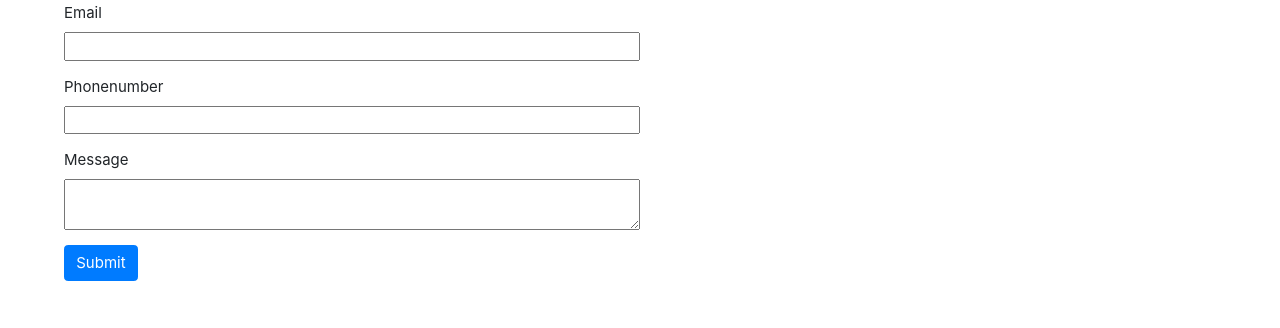
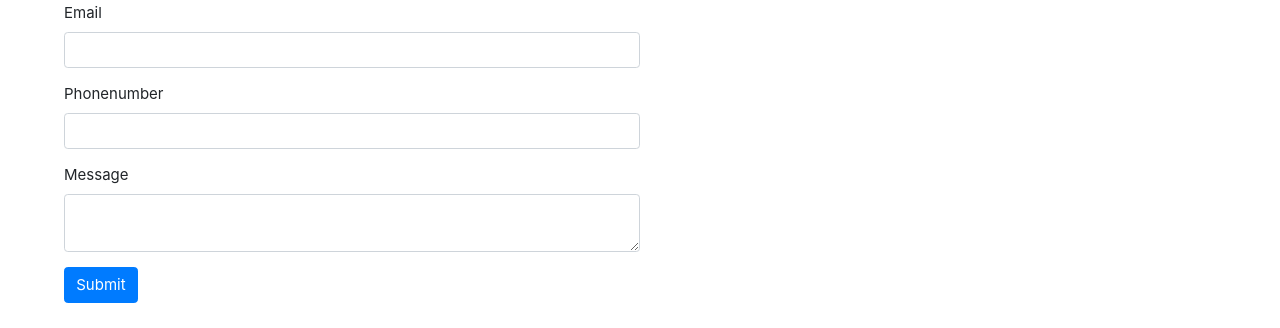
Before and after one commit to sbmooc/4b-covid-site, a plain HTML site: page index.html in a window 1280 px wide. Shown: the part 743-1071 px from the top of the page. Before the commit the page ends 1050 px from the top, so only its background shows below. Drawn offline with nearby package versions, Linux system fonts and the light colour scheme.

Commit message:
Use bootstrap form classes

```diff
--- a/index.html
+++ b/index.html
@@ -40,15 +40,15 @@ h2 {
 	<h2> Contact</h2>
 	<div class='form-group'>
 		<label> Email</label>
-<input type="email" name="_replyto">
+<input type="email" name="_replyto" class='form-control'>
 	</div>
 	<div class='form-group'>
 		<label> Phonenumber</label>
-<input type="text" name="phone_number">
+<input type="text" name="phone_number" class='form-control'>
 	</div>
 <div class='form-group'>
 		<label> Message</label>
-<textarea name="message"></textarea>
+<textarea name="message" class='form-control'></textarea>
 </div>
 <div class='form-group'>
 <button type="submit" class='btn btn-primary'>Submit</button>
```
